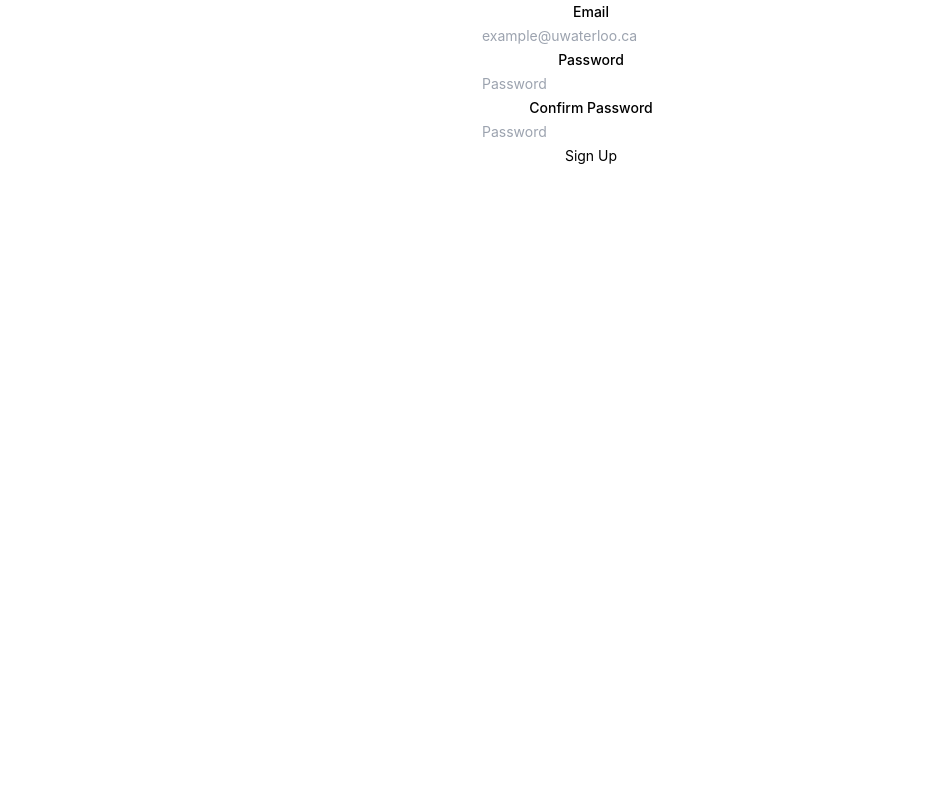
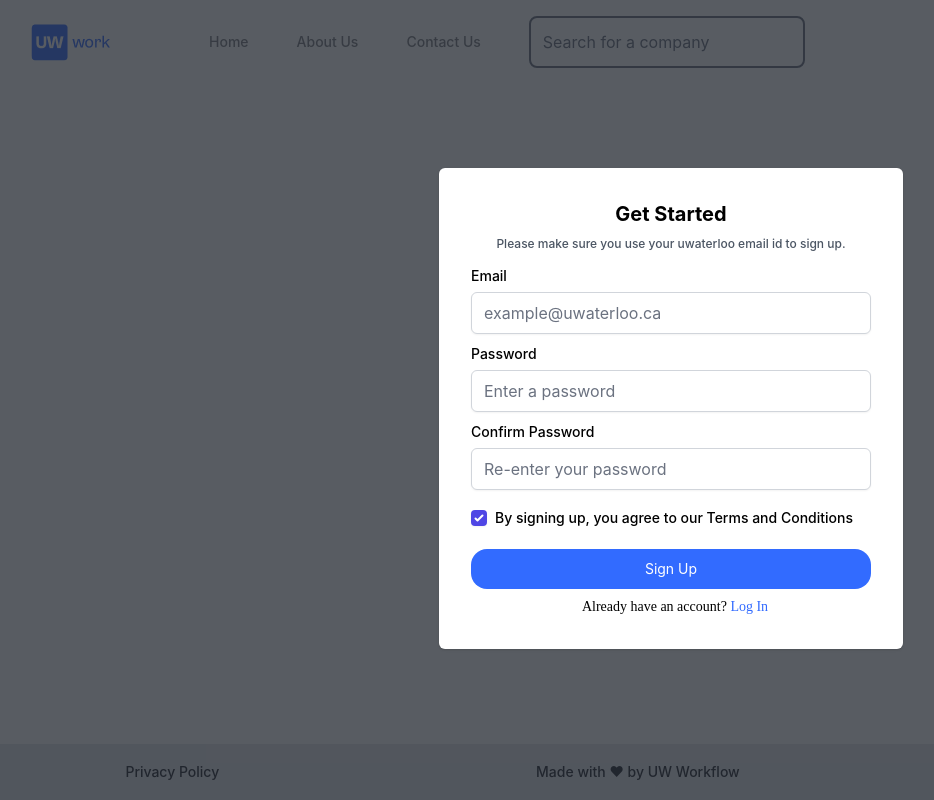
Before and after one commit to UW-Workflow/UW-Workflow, a Next.js app: page /sign_up in a window 1280 px wide. Shown: the whole page, without its empty margins (49-983 px from the left). Built offline with nearby package versions, Linux system fonts and the light colour scheme; no server answers.

Commit message:
add modal

```diff
--- a/components/Header.tsx
+++ b/components/Header.tsx
@@ -1,11 +1,14 @@
 import { ROUTES } from "../constants/routes";
 import Link from "next/link";
 import React from "react";
+import { useAuth } from '../context/AuthUserContext';
+
+import {Button} from 'reactstrap';
+
 
 interface NavLinkProps {
   to: string;
 }
-
 export const NavLink: React.FC<NavLinkProps> = ({ to, children }) => {
   return (
     <Link href={to}>
@@ -17,8 +20,13 @@ export const NavLink: React.FC<NavLinkProps> = ({ to, children }) => {
 };
 
 export const Header: React.FC = () => {
+  const { authUser, loading, signOut } = useAuth();
+  let loggedIn= true;
+    if(loading ||  authUser) {
+      loggedIn = true;
+    }
   return (
-    <div className="flex items-center my-4 ml-20 space-x-12 text-shadow-gray">
+    <div className="flex items-center my-4 ml-20 space-x-12 text-shadow-gray mr-40">
       <NavLink to={ROUTES.HOME}>
         <img src="logo.png" />
       </NavLink>
@@ -33,6 +41,26 @@ export const Header: React.FC = () => {
         className="p-3 rounded-lg drop-shadow-md w-96 mr-3 w-10 border-2"
         placeholder="Search for a company"
       />
+      <div className="border-r-2 border-divider-color w-6/12 h-10"></div>
+      {loggedIn && (
+        loading ?
+        <div className="order-last">
+          <NavLink to={ROUTES.LOG_IN}>
+            <button className="bg-login-blue text-white py-2 px-4 rounded-full">Log In</button>
+          </NavLink>
+          <NavLink to={ROUTES.SIGN_UP}>
+            <button className="text-black py-2 px-4 rounded-full ml-0">Sign Up</button>
+          </NavLink>
+        </div>  :
+        <div>
+        { authUser &&
+          <div>
+            <span>Hello  {authUser.email}</span>
+            <div className="border-r-2 border-divider-color w-6/12 h-10"></div>
+            <Button onClick={signOut}>Sign Out</Button>
+          </div>
+        }
+        </div>)}
     </div>
   );
 };
--- /dev/null
+++ b/components/Modal.tsx
@@ -0,0 +1,13 @@
+import { useCallback, useEffect } from "react";
+
+export const Modal: React.FC = ({ children }) => (
+
+
+    <div className="w-96 items-center fixed z-10 inset-0 overflow-y-auto bg-overlay-grey bg-opacity-75 justify-center" role="dialog">
+      <div className="ml-105 mt-40 items-center shadow box-border bg-white rounded-md absolute p-8 justify-center left-2 top-2"> <div className="min-w-400">{children}</div></div>
+    </div>
+
+
+
+
+  );
--- a/constants/routes.ts
+++ b/constants/routes.ts
@@ -2,6 +2,8 @@ export const ROUTES = Object.freeze({
   HOME: "/",
   ABOUT_US: "/aboutus",
   CONTACT_US: "/contactus",
+  SIGN_UP: "/sign_up",
+  LOG_IN: "/login",
   PRIVACY_POLICY: "/privacypolicy",
   FOUR_ZERO_FOUR:"/404"
 });
--- a/package.json
+++ b/package.json
@@ -9,6 +9,7 @@
     "lint": "next lint"
   },
   "dependencies": {
+    "@tailwindcss/forms": "^0.3.4",
     "axios": "^0.21.4",
     "clsx": "^1.1.1",
     "firebase": "^9.1.0",
--- a/pages/login.tsx
+++ b/pages/login.tsx
@@ -3,6 +3,9 @@ import Link from 'next/link';
 import { useRouter } from 'next/router';
 
 import { useAuth } from '../context/AuthUserContext';
+import { Modal } from "../components/Modal";
+import { MainContainer } from '../components/MainContainer';
+import { ROUTES } from "../constants/routes";
 
 import {Container, Row, Col, Button, Form, FormGroup, Label, Input, Alert} from 'reactstrap';
 
@@ -27,54 +30,71 @@ const Login = () => {
       event.preventDefault();
     };
     return (
-      <Container className="text-center" style={{ padding: '40px 0px'}}>
-      <Row>
-        <Col>
-          <h2>Login</h2>
-        </Col>
-      </Row>
-      <Row style={{maxWidth: '400px', margin: 'auto'}}>
-        <Col>
+      <MainContainer><Modal>
           <Form onSubmit={onSubmit}>
           { loginError && <Alert color="danger">{loginError}</Alert>}
-            <FormGroup row>
-              <Label for="loginEmail" sm={4}>Email</Label>
-              <Col sm={8}>
-                <Input
+          <div className="min-w-400 max-w-400">
+          <h2 className="text-xl font-bold text-center text-black">Let's get you signed in</h2>
+          <p className="mt-2 text-xs text-gray-600 text-center">Please make sure you use your uwaterloo email id to sign up.</p>
+            <div className="mt-3 grid grid-cols-1 gap-2">
+              <label className="block">
+                <span className="text-black">Email</span>
+                <input
                   type="email"
                   value={email}
                   onChange={(event) => setEmail(event.target.value)}
                   name="email"
                   id="loginEmail"
-                  placeholder="Email" />
-              </Col>
-            </FormGroup>
-            <FormGroup row>
-              <Label for="loginPassword" sm={4}>Password</Label>
-              <Col sm={8}>
-                <Input
+                  placeholder="Email"
+                  className="
+                    mt-1
+                    block
+                    min-w-full
+                    rounded-md
+                    border-gray-300
+                    shadow-sm
+                    focus:border-indigo-300 focus:ring focus:ring-indigo-200 focus:ring-opacity-50
+                  " />
+              </label>
+              <label className="block">
+                <span className="text-black">Password</span>
+                <input
                   type="password"
                   name="password"
                   value={password}
                   onChange={(event) => setPassword(event.target.value)}
                   id="loginPassword"
-                  placeholder="Password" />
-              </Col>
-            </FormGroup>
-            <FormGroup row>
-             <Col>
-               <Button>Login</Button>
-             </Col>
-           </FormGroup>
-           <FormGroup row>
-            <Col>
-              No account? <Link href="/sign_up">Create one</Link>
-            </Col>
-          </FormGroup>
-          </Form>
-        </Col>
-      </Row>
-    </Container>
+                  placeholder="Password"
+                  className="
+                    mt-1
+                    block
+                    min-w-full
+                    rounded-md
+                    border-gray-300
+                    shadow-sm
+                    focus:border-indigo-300 focus:ring focus:ring-indigo-200 focus:ring-opacity-50
+                  " />
+              </label>
+              {/* TODO: link to Forgot password */}
+              <Link href={ROUTES.FOUR_ZERO_FOUR}>
+                <p className="hover:text-light-black hover:font-bold font-medium text-login-blue ml-2 font-cabinet-grotesk text-sm text-right"> Forgot Password?</p>
+              </Link>
+              <div className="block">
+                <div className="mt-2">
+                  <div>
+                    <button className="bg-login-blue text-white py-2 px-4  pl-10 pr-10 rounded-2xl min-w-full">Log In</button>
+                  </div>
+                    <p className="ml-2 font-cabinet-grotesk text-sm text-center self-center">Don't have an account?
+                      <Link href={ROUTES.SIGN_UP}>
+                        <span className="hover:text-light-black hover:font-bold font-medium text-login-blue"> Sign up</span>
+                      </Link></p>
+                </div>
+              </div>
+            </div>
+          </div>
+        </Form>
+    </Modal>
+    </MainContainer>
     );
 };
 
--- a/pages/sign_up.tsx
+++ b/pages/sign_up.tsx
@@ -3,8 +3,13 @@ import { useRouter } from 'next/router';
 
 import { useAuth } from '../context/AuthUserContext';
 import {validateEmail} from '../utils/authUtils'
+import { Modal } from "../components/Modal";
+import { MainContainer } from '../components/MainContainer';
+import { ROUTES } from "../constants/routes";
+import Link from "next/link";
 
-import {Container, Row, Col, Button, Form, FormGroup, Label, Input, Alert} from 'reactstrap';
+import {Form, Alert} from 'reactstrap';
+
 
 const SignUp = () => {
   const [email, setEmail] = useState("");
@@ -26,7 +31,7 @@ const SignUp = () => {
         createUserWithEmailAndPassword(email, passwordOne)
         .then(authUser => {
             console.log("Success. The user is created in Firebase")
-            router.push("/logged_in");
+            router.push("/home");
         })
         .catch(error => {
             // An error occurred. Set error message to be displayed to user
@@ -39,58 +44,114 @@ const SignUp = () => {
   };
 
   return (
-    <Container className="text-center custom-container">
-      <Row>
-        <Col>
+    <MainContainer><Modal>
           <Form
             className="custom-form"
             onSubmit={onSubmit}>
           { error && <Alert color="danger">{error}</Alert>}
-            <FormGroup row>
-              <Label for="signUpEmail" sm={4}>Email</Label>
-              <Col sm={8}>
-                <Input
+          <div className="min-w-400 max-w-400">
+          <h2 className="text-xl font-bold text-center text-black">Get Started</h2>
+          <p className="mt-2 text-xs text-gray-600 text-center">Please make sure you use your uwaterloo email id to sign up.</p>
+            <div className="mt-3 grid grid-cols-1 gap-2">
+              <label className="block">
+                <span className="text-black">Email</span>
+                <input
                   type="email"
                   value={email}
                   onChange={(event) => setEmail(event.target.value)}
                   name="email"
                   id="signUpEmail"
-                  placeholder="example@uwaterloo.ca" />
-              </Col>
-            </FormGroup>
-            <FormGroup row>
-              <Label for="signUpPassword" sm={4}>Password</Label>
-              <Col sm={8}>
-                <Input
+                  placeholder="example@uwaterloo.ca"
+                  className="
+                    mt-1
+                    block
+                    min-w-full
+                    rounded-md
+                    border-gray-300
+                    shadow-sm
+                    focus:border-indigo-300 focus:ring focus:ring-indigo-200 focus:ring-opacity-50
+                  " />
+              </label>
+              <label className="block">
+                <span className="text-black">Password</span>
+                <input
                   type="password"
                   name="passwordOne"
                   value={passwordOne}
                   onChange={(event) => setPasswordOne(event.target.value)}
                   id="signUpPassword"
-                  placeholder="Password" />
-              </Col>
-            </FormGroup>
-            <FormGroup row>
-              <Label for="signUpPassword2" sm={4}>Confirm Password</Label>
-              <Col sm={8}>
-                <Input
+                  placeholder="Enter a password"
+                  className="
+                    mt-1
+                    block
+                    min-w-full
+                    rounded-md
+                    border-gray-300
+                    shadow-sm
+                    focus:border-indigo-300 focus:ring focus:ring-indigo-200 focus:ring-opacity-50
+                  " />
+              </label>
+              <label className="block">
+                <span className="text-black">Confirm Password</span>
+                <input
                   type="password"
                   name="password"
                   value={passwordTwo}
                   onChange={(event) => setPasswordTwo(event.target.value)}
                   id="signUpPassword2"
-                  placeholder="Password" />
-              </Col>
-            </FormGroup>
-            <FormGroup row>
-             <Col>
-               <Button>Sign Up</Button>
-             </Col>
-           </FormGroup>
-          </Form>
-        </Col>
-      </Row>
-    </Container>
+                  placeholder="Re-enter your password"
+                  className="
+                    mt-1
+                    block
+                    min-w-full
+                    rounded-md
+                    border-gray-300
+                    shadow-sm
+                    focus:border-indigo-300 focus:ring focus:ring-indigo-200 focus:ring-opacity-50
+                  " />
+              </label>
+              <div className="block">
+                <div className="mt-2">
+                  <div>
+                    <label className="inline-flex items-center">
+                      <input
+                        type="checkbox"
+                        className="
+                          rounded
+                          border-gray-300
+                          text-indigo-600
+                          shadow-sm
+                          focus:border-indigo-300
+                          focus:ring
+                          focus:ring-offset-0
+                          focus:ring-indigo-200
+                          focus:ring-opacity-50
+                        "
+                        checked
+                      />
+                      <span className="ml-2">By signing up, you agree to our Terms and Conditions</span>
+                    </label>
+                  </div>
+                </div>
+              </div>
+              <div className="block">
+                <div className="mt-2">
+                  <div>
+                    <button className="bg-login-blue text-white py-2 px-4  pl-10 pr-10 rounded-2xl min-w-full">Sign Up</button>
+                  </div>
+                  <div className="items-center mt-2">
+                    <p className="ml-2 font-cabinet-grotesk text-sm text-center self-center">Already have an account?
+                      <Link href={ROUTES.LOG_IN}>
+                        <span className="hover:text-light-black hover:font-bold font-medium text-login-blue"> Log In</span>
+                      </Link></p>
+                  </div>
+                </div>
+              </div>
+            </div>
+          </div>
+        </Form>
+    </Modal>
+    </MainContainer>
   )
 }
 
```
Also changed, not shown: tailwind.config.js (+14 -1 lines), 2 other files (tests, documents, lock files or other folders).
